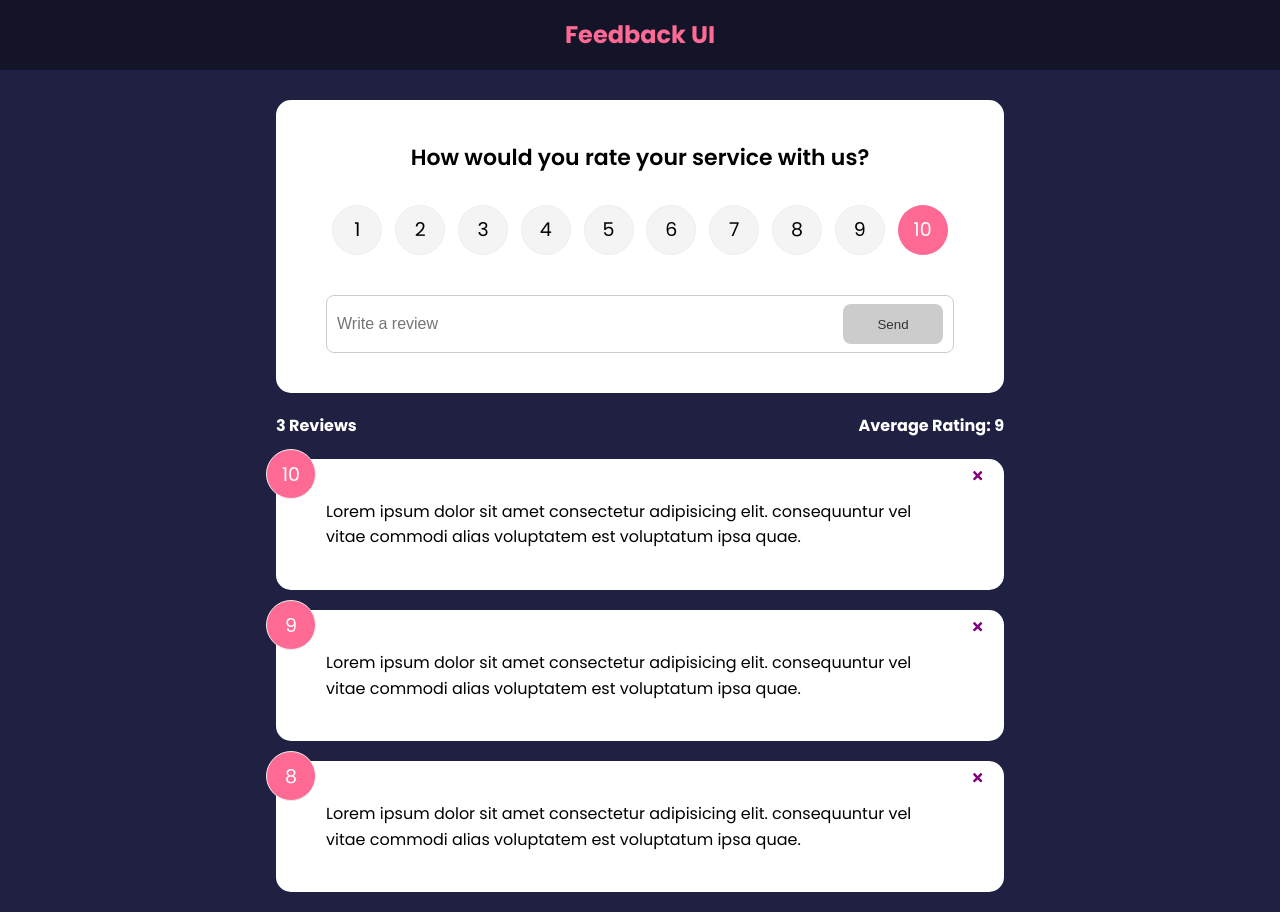
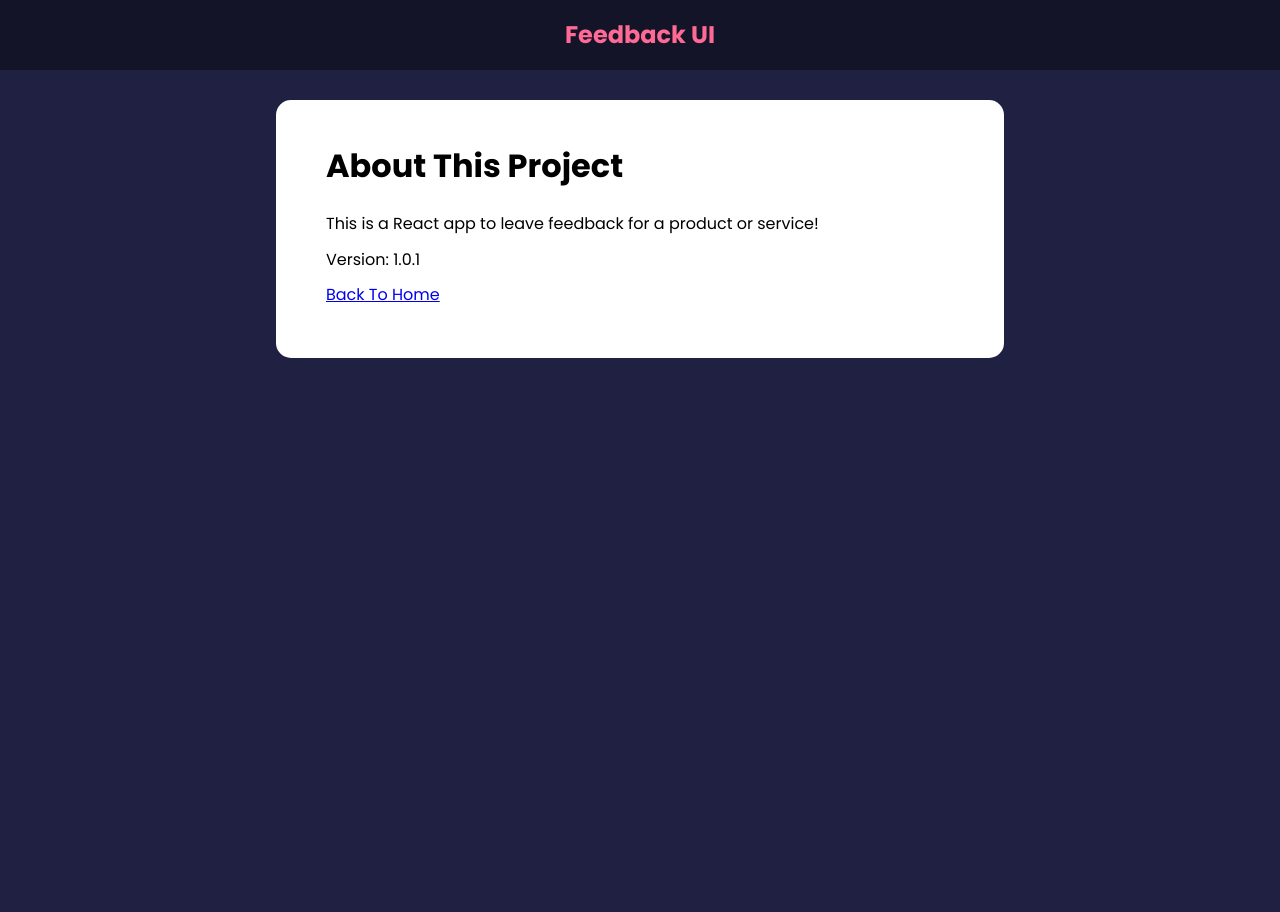
Before and after one commit to sandip2224/review-system-webapp, a React (Create React App) app: page /about in a window 1280 px wide. After the commit the page ends 800 px from the top, so only its background shows below. Built offline with nearby package versions, Linux system fonts and the light colour scheme.

Commit message:
About page linking on App.js + config

```diff
--- a/src/App.js
+++ b/src/App.js
@@ -1,4 +1,6 @@
 import { v4 as uuidv4 } from 'uuid'
+
+import { BrowserRouter as Router, Route } from 'react-router-dom'
 
 import { useState } from 'react';
 import FeedbackList from './components/FeedbackList';
@@ -6,6 +8,8 @@
 import FeedbackData from './data/FeedbackData'
 import FeedbackStats from './components/FeedbackStats';
 import FeedbackForm from './components/FeedbackForm';
+import AboutPage from './pages/AboutPage';
+
 function App() {
   const [feedback, setFeedback] = useState(FeedbackData)
 
@@ -22,15 +26,21 @@
 
   return (
     <div className="App">
+      <Router>
         <Header />
         <div className="container">
+          <Route exact path='/'>
             <FeedbackForm handleAdd={addFeedback} />
             <FeedbackStats feedback={feedback} />
             <FeedbackList
               feedback={feedback}
               handleDelete={deleteFeedback}
             />
+          </Route>
+
+          <Route path='/about' component={AboutPage} />
         </div>
+      </Router>
     </div>
   );
 }
--- /dev/null
+++ b/src/pages/AboutPage.jsx
@@ -0,0 +1,20 @@
+import Card from '../components/shared/Card'
+import { Link } from 'react-router-dom'
+
+function AboutPage() {
+  return (
+    <Card>
+      <div className='about'>
+        <h1>About This Project</h1>
+        <p>This is a React app to leave feedback for a product or service!</p>
+        <p>Version: 1.0.1</p>
+
+        <p>
+          <Link to='/'>Back To Home</Link>
+        </p>
+      </div>
+    </Card>
+  )
+}
+
+export default AboutPage
```
Also changed, not shown: src/components/AboutIconLink.jsx (added, +14 -0 lines). Lines whose indentation alone changed are shown as unchanged.
